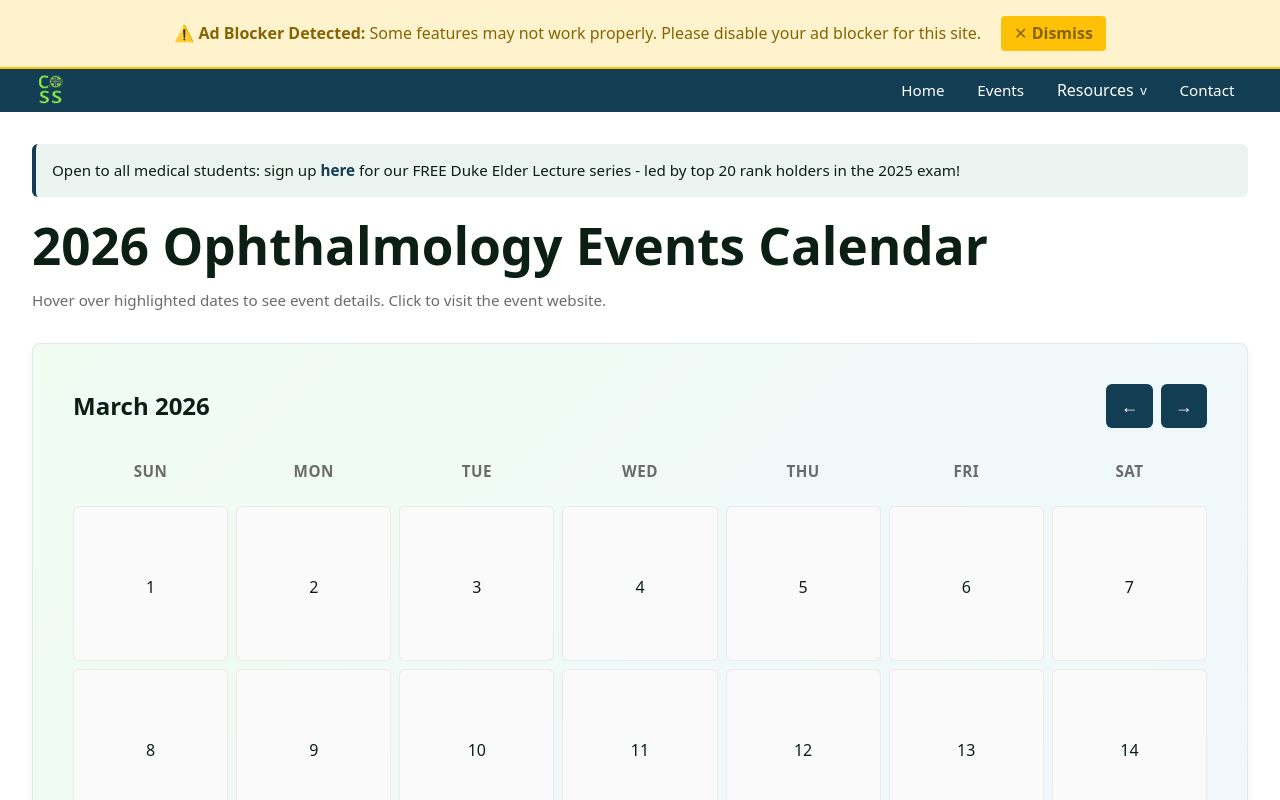
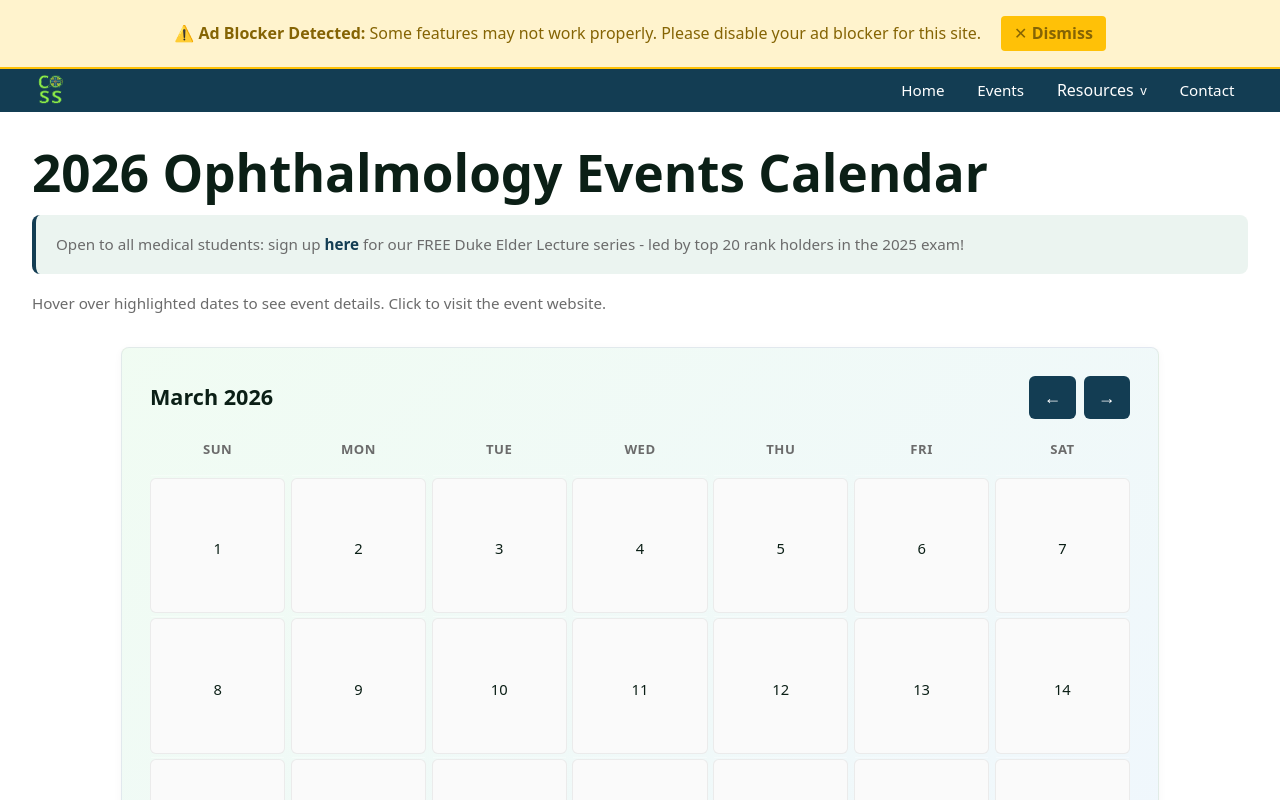
Before and after one commit to yat2k/coss-website, a React (Vite) app: page /events in a window 1280 px wide. Shown: the top 800 px of the page. Built offline with nearby package versions, Linux system fonts and the light colour scheme.

Commit message:
changes related to the encoding bug - fixed. osce page updated. events intro note and calendar updated

```diff
--- a/src/components/DailyQuiz/DailyQuiz.jsx
+++ b/src/components/DailyQuiz/DailyQuiz.jsx
@@ -304,7 +304,7 @@ export default function DailyQuiz({ questionData, topOffset = 0 }) {
         ) : (
           <div className="dq-summary">
             <p>Your score: {score} / {daily.length}</p>
-            <div className="dq-streak-badge">🔥 Streak: <span className="dq-streak-number">{streak}</span></div>
+            <div className="dq-streak-badge">&#128293; Streak: <span className="dq-streak-number">{streak}</span></div>
             <button className="dq-restart" onClick={() => {
               restart()
               setAnswers(Array(daily.length).fill(null))
--- a/src/components/Footer/Footer.jsx
+++ b/src/components/Footer/Footer.jsx
@@ -2,7 +2,7 @@ export default function Footer() {
   return (
     <footer className="site-footer">
       <div className="container">
-        <p>Cambridge Ophthalmology Student Society — © {new Date().getFullYear()}</p>
+        <p>Cambridge Ophthalmology Student Society - &copy; {new Date().getFullYear()}</p>
       </div>
     </footer>
   )
--- a/src/pages/Blog/Blog.jsx
+++ b/src/pages/Blog/Blog.jsx
@@ -13,7 +13,7 @@ export default function Blog() {
 
       <div style={{ marginBottom: '2rem' }}>
         <a href="mailto:cambridgeophthsoc@gmail.com" target="_blank" rel="noopener noreferrer" className="cta-link">
-          Write for us →
+          Write for us &rarr;
         </a>
       </div>
       {/* TODO: Implement blog post display */}
--- a/src/pages/Diseases/Diseases.jsx
+++ b/src/pages/Diseases/Diseases.jsx
@@ -1,7 +1,7 @@
 import './Diseases.css'
 
 const sample = [
-  { id: 1, title: 'Diabetic Retinopathy — overview', date: '2025-11-24' },
+  { id: 1, title: 'Diabetic Retinopathy - overview', date: '2025-11-24' },
   { id: 2, title: 'Glaucoma screening tips', date: '2025-11-17' },
 ]
 
@@ -13,10 +13,10 @@ export default function Diseases() {
 
       <div style={{ marginBottom: '2rem' }}>
         <a href="mailto:cambridgeophthsoc@gmail.com" target="_blank" rel="noopener noreferrer" className="cta-link">
-          Contribute a disease →
+          Contribute a disease &rarr;
         </a>
       </div>
-{/* TODO: Implement disease post display */}
+      {/* TODO: Implement disease post display */}
       {/* <div style={{ display: 'grid', gap: '1rem' }}>
         {sample.map((s) => (
           <article key={s.id} className="card">
--- a/src/pages/Events/Events.css
+++ b/src/pages/Events/Events.css
@@ -3,18 +3,21 @@
 }
 
 .events-intro-note {
-  margin-bottom: 1.25rem;
-  padding: 0.9rem 1rem;
+  margin: 0.9rem 0 1.1rem;
+  padding: 1.1rem 1.25rem;
   background: rgba(0, 120, 70, 0.08);
   border-left: 4px solid var(--brand-green);
-  border-radius: 6px;
+  border-radius: 8px;
+  width: 100%;
+  box-sizing: border-box;
 }
 
 .events-intro-note p {
   margin: 0;
-  color: var(--text-primary);
+  color: #000;
   line-height: 1.6;
-  font-size: 0.95rem;
+  font-size: 1.08rem;
+  font-weight: 500;
 }
 
 .events-intro-note a {
@@ -43,8 +46,6 @@
   justify-content: center;
   width: 100%;
   margin: 0 auto 2rem;
-
-
 }
 
 .nav-prev,
@@ -82,10 +83,10 @@
   background: linear-gradient(135deg, rgba(226, 249, 230, 0.5), rgba(225, 237, 255, 0.5));
   border: 1px solid rgba(0, 0, 0, 0.06);
   border-radius: 8px;
-  padding: 2.5rem;
+  padding: 1.75rem;
   box-shadow: 0 2px 8px rgba(0, 0, 0, 0.04);
   width: 100%;
-  max-width: 1400px;
+  max-width: 980px;
   margin: 0 auto;
 }
 
@@ -93,13 +94,13 @@
   display: flex;
   align-items: center;
   justify-content: space-between;
-  margin-bottom: 1.5rem;
-  gap: 2rem;
+  margin-bottom: 1rem;
+  gap: 1.5rem;
 }
 
 .month-title {
   margin: 0;
-  font-size: 1.5rem;
+  font-size: 1.35rem;
   color: var(--text-primary);
   flex-shrink: 0;
   min-width: fit-content;
@@ -108,29 +109,29 @@
 .calendar-weekdays {
   display: grid;
   grid-template-columns: repeat(7, 1fr);
-  gap: 0.5rem;
-  margin-bottom: 1rem;
+  gap: 0.35rem;
+  margin-bottom: 0.75rem;
 }
 
 .calendar-days {
   display: grid;
   grid-template-columns: repeat(7, 1fr);
-  gap: 0.5rem;
+  gap: 0.35rem;
 }
 
 .weekday {
   text-align: center;
-  font-size: 0.95rem;
+  font-size: 0.82rem;
   font-weight: 600;
   color: var(--muted);
-  padding: 0.5rem 0;
+  padding: 0.35rem 0;
   text-transform: uppercase;
   letter-spacing: 0.5px;
 }
 
 .calendar-day {
   aspect-ratio: 1;
-  min-height: 60px;
+  min-height: 52px;
   display: flex;
   align-items: center;
   justify-content: center;
@@ -138,7 +139,7 @@
   border: 1px solid rgba(0, 0, 0, 0.06);
   border-radius: 6px;
   background: #fafafa;
-  font-size: 1rem;
+  font-size: 0.92rem;
   font-weight: 500;
   cursor: default;
   transition: all 150ms ease;
@@ -295,20 +296,28 @@
 
 @media (max-width: 1024px) {
   .calendar-month {
-    padding: 2rem;
+    padding: 1.4rem;
   }
 
   .calendar-day {
-    min-height: 70px;
-    font-size: 1.1rem;
+    min-height: 48px;
+    font-size: 0.9rem;
   }
 
   .month-title {
-    font-size: 1.4rem;
+    font-size: 1.2rem;
   }
 }
 
 @media (max-width: 768px) {
+  .events-intro-note {
+    padding: 1rem 1.1rem;
+  }
+
+  .events-intro-note p {
+    font-size: 1rem;
+  }
+
   .calendar-container {
     max-width: 100%;
     margin-bottom: 1.5rem;
@@ -379,6 +388,15 @@
 }
 
 @media (max-width: 480px) {
+  .events-intro-note {
+    margin: 0.75rem 0 1rem;
+    padding: 0.9rem 1rem;
+  }
+
+  .events-intro-note p {
+    font-size: 0.95rem;
+  }
+
   .calendar-container {
     padding: 0 0.5rem;
     margin-bottom: 1rem;
--- a/src/pages/Events/Events.jsx
+++ b/src/pages/Events/Events.jsx
@@ -2,18 +2,18 @@ import { useState } from 'react'
 import './Events.css'
 
 const EVENTS = [
-  { name: 'ARVO Annual Meeting', dates: '3–7 May 2026', dateRange: [{ month: 5, days: [3, 4, 5, 6, 7] }], url: 'https://www.arvo.org/annual-meeting' },
-  { name: 'RCOphth Annual Congress', dates: '18–21 May 2026', dateRange: [{ month: 5, days: [18, 19, 20, 21] }], url: 'https://www.rcophth.ac.uk/events-courses/annual-congress/' },
-  { name: 'EGS Congress', dates: '30 May–2 Jun 2026', dateRange: [{ month: 5, days: [30, 31] }, { month: 6, days: [1, 2] }], url: 'https://egscongress.org/' },
-  { name: 'BOPSS Annual Meeting', dates: '17–19 Jun 2026', dateRange: [{ month: 6, days: [17, 18, 19] }], url: 'https://www.bopss.co.uk/meetings/bopss-2026-sheffield/' },
-  { name: 'WOC 2026', dates: '26–29 Jun 2026', dateRange: [{ month: 6, days: [26, 27, 28, 29] }], url: 'https://icowoc.org/' },
-  { name: 'Oxford Ophthalmological Congress', dates: '6–8 Jul 2026', dateRange: [{ month: 7, days: [6, 7, 8] }], url: 'https://www.ooc.uk.com/' },
-  { name: 'BEECS Annual Meeting', dates: 'TBC — Sep 2026', dateRange: [], url: 'https://beecs.co.uk/' },
-  { name: 'ESCRS Congress', dates: '11–15 Sep 2026', dateRange: [{ month: 9, days: [11, 12, 13, 14, 15] }], url: 'https://congress.escrs.org/' },
-  { name: 'EURETINA Congress', dates: '1–4 Oct 2026', dateRange: [{ month: 10, days: [1, 2, 3, 4] }], url: 'https://euretina.org/vienna-2026/' },
-  { name: 'AAO Annual Meeting', dates: '9–12 Oct 2026', dateRange: [{ month: 10, days: [9, 10, 11, 12] }], url: 'https://www.aao.org/annual-meeting' },
-  { name: 'BIPOSA Annual Meeting', dates: 'TBC — Oct 2026', dateRange: [], url: 'https://biposa.org/' },
-  { name: 'BEAVRS Annual Meeting', dates: '5–6 Nov 2026', dateRange: [{ month: 11, days: [5, 6] }], url: 'https://beavrs.org/' },
+  { name: 'ARVO Annual Meeting', dates: '3-7 May 2026', dateRange: [{ month: 5, days: [3, 4, 5, 6, 7] }], url: 'https://www.arvo.org/annual-meeting' },
+  { name: 'RCOphth Annual Congress', dates: '18-21 May 2026', dateRange: [{ month: 5, days: [18, 19, 20, 21] }], url: 'https://www.rcophth.ac.uk/events-courses/annual-congress/' },
+  { name: 'EGS Congress', dates: '30 May-2 Jun 2026', dateRange: [{ month: 5, days: [30, 31] }, { month: 6, days: [1, 2] }], url: 'https://egscongress.org/' },
+  { name: 'BOPSS Annual Meeting', dates: '17-19 Jun 2026', dateRange: [{ month: 6, days: [17, 18, 19] }], url: 'https://www.bopss.co.uk/meetings/bopss-2026-sheffield/' },
+  { name: 'WOC 2026', dates: '26-29 Jun 2026', dateRange: [{ month: 6, days: [26, 27, 28, 29] }], url: 'https://icowoc.org/' },
+  { name: 'Oxford Ophthalmological Congress', dates: '6-8 Jul 2026', dateRange: [{ month: 7, days: [6, 7, 8] }], url: 'https://www.ooc.uk.com/' },
+  { name: 'BEECS Annual Meeting', dates: 'TBC - Sep 2026', dateRange: [], url: 'https://beecs.co.uk/' },
+  { name: 'ESCRS Congress', dates: '11-15 Sep 2026', dateRange: [{ month: 9, days: [11, 12, 13, 14, 15] }], url: 'https://congress.escrs.org/' },
+  { name: 'EURETINA Congress', dates: '1-4 Oct 2026', dateRange: [{ month: 10, days: [1, 2, 3, 4] }], url: 'https://euretina.org/vienna-2026/' },
+  { name: 'AAO Annual Meeting', dates: '9-12 Oct 2026', dateRange: [{ month: 10, days: [9, 10, 11, 12] }], url: 'https://www.aao.org/annual-meeting' },
+  { name: 'BIPOSA Annual Meeting', dates: 'TBC - Oct 2026', dateRange: [], url: 'https://biposa.org/' },
+  { name: 'BEAVRS Annual Meeting', dates: '5-6 Nov 2026', dateRange: [{ month: 11, days: [5, 6] }], url: 'https://beavrs.org/' },
 ]
 
 function getEventForDate(month, day) {
@@ -44,10 +44,10 @@ function CalendarMonth({ month, year, onPrevMonth, onNextMonth }) {
         <h3 className="month-title">{monthNames[month - 1]} {year}</h3>
         <div className="nav-buttons">
           <button className="nav-prev" onClick={onPrevMonth} aria-label="Previous month">
-            ←
+            &larr;
           </button>
           <button className="nav-next" onClick={onNextMonth} aria-label="Next month">
-            →
+            &rarr;
           </button>
         </div>
       </div>
@@ -78,7 +78,7 @@ function CalendarMonth({ month, year, onPrevMonth, onNextMonth }) {
                   <div className="tooltip-name">{event.name}</div>
                   <div className="tooltip-dates">{event.dates}</div>
                   <a href={event.url} target="_blank" rel="noreferrer" className="tooltip-link" onClick={(e) => e.stopPropagation()}>
-                    Visit Website →
+                    Visit Website &rarr;
                   </a>
                 </div>
               )}
@@ -102,10 +102,10 @@ export default function Events() {
     setDisplayMonth(prev => prev === 12 ? 1 : prev + 1)
   }
 
-  const monthNames = ['January', 'February', 'March', 'April', 'May', 'June', 'July', 'August', 'September', 'October', 'November', 'December']
-
   return (
     <section className="events container">
+      <div className="events-header">
+        <h1>2026 Ophthalmology Events Calendar</h1>
         <div className="events-intro-note">
           <p>
             Open to all medical students: sign up{' '}
@@ -119,9 +119,6 @@ export default function Events() {
             for our FREE Duke Elder Lecture series - led by top 20 rank holders in the 2025 exam!
           </p>
         </div>
-
-      <div className="events-header">
-        <h1>2026 Ophthalmology Events Calendar</h1>
         <p>Hover over highlighted dates to see event details. Click to visit the event website.</p>
       </div>
 
@@ -132,7 +129,7 @@ export default function Events() {
       <div className="conference-signup">
         <h2>Attending a conference?</h2>
         <p>If you're planning to attend any of the conferences listed above, log in with your Cambridge email and add your CRSID to our attendance sheet - so other Cambridge students going to the same meeting can reach out.</p>
-        <a href="https://docs.google.com/spreadsheets/d/1ymg_CaayTVk66uSac85zZSHCMXtCvmYY7WPFIx1jcf0/edit?usp=sharing" className="signup-link" target='_blank'>Sign up here →</a>
+        <a href="https://docs.google.com/spreadsheets/d/1ymg_CaayTVk66uSac85zZSHCMXtCvmYY7WPFIx1jcf0/edit?usp=sharing" className="signup-link" target="_blank" rel="noreferrer">Sign up here &rarr;</a>
       </div>
     </section>
   )
--- a/src/pages/Eyesi/Eyesi.jsx
+++ b/src/pages/Eyesi/Eyesi.jsx
@@ -40,8 +40,8 @@ export default function Eyesi() {
             <textarea placeholder="Your submission" value={content} onChange={(e) => setContent(e.target.value)} rows={6} />
             <div className="eyesi-actions">
               <button className="eyesi-submit" type="submit" disabled={!content || !name}>Send</button>
-              {status === 'sending' && <span>Sending…</span>}
-              {status === 'sent' && <span style={{ color: 'green' }}>Sent — thank you!</span>}
+              {status === 'sending' && <span>Sending...</span>}
+              {status === 'sent' && <span style={{ color: 'green' }}>Sent - thank you!</span>}
               {status === 'failed' && <span style={{ color: 'crimson' }}>Failed to send. Please email the society directly.</span>}
             </div>
           </form>
```
Also changed, not shown: src/pages/OSCE/OSCE.jsx (+11 -1 lines). Lines whose indentation alone changed are shown as unchanged.
